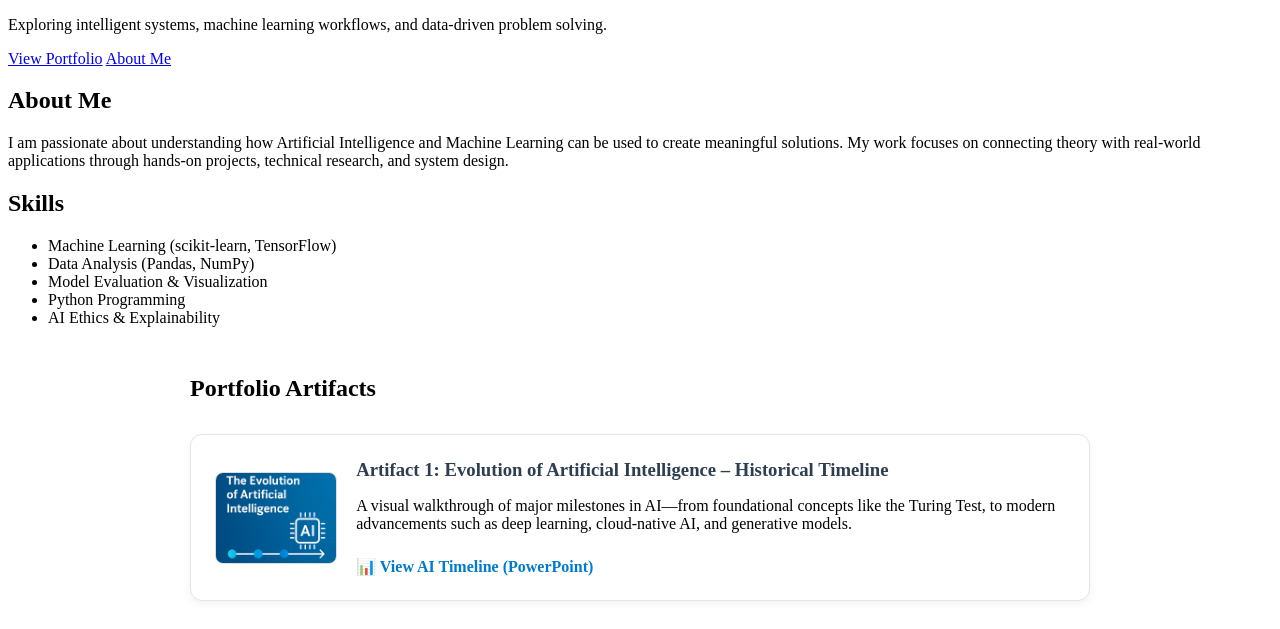
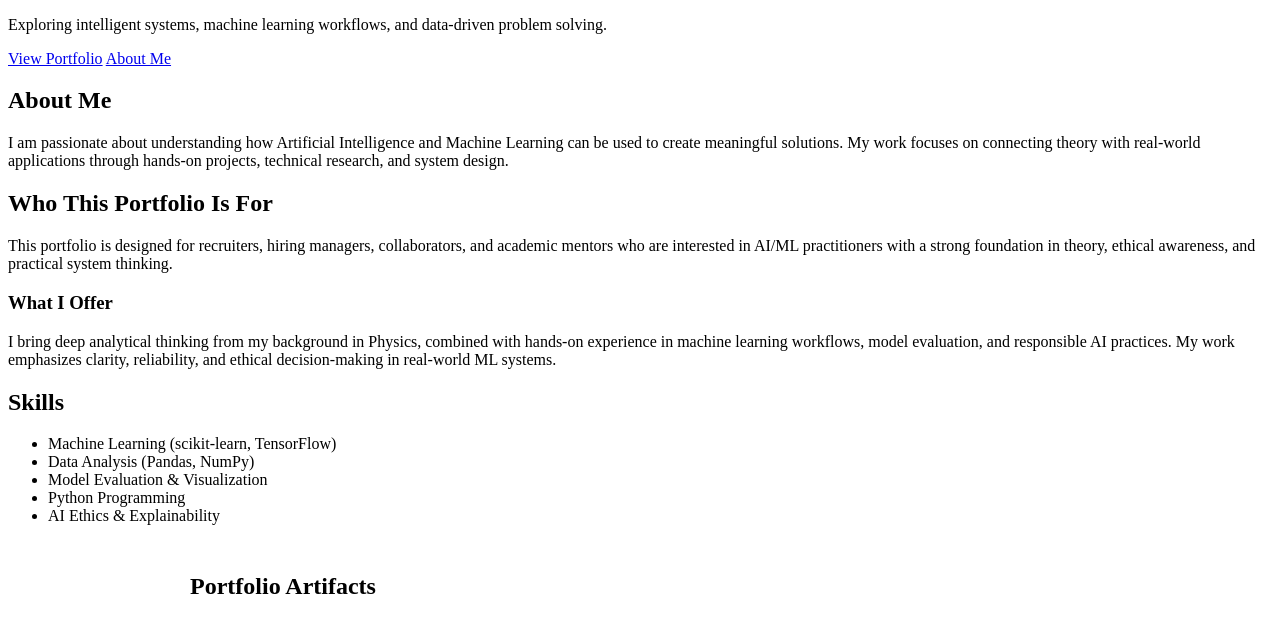
Before and after one commit to ashishdastro/ashish_portfolio, a plain HTML site: page index.html in a window 1280 px wide. Shown: the part 92-721 px from the top of the page. Drawn offline with Linux system fonts and the light colour scheme.

Commit message:
Add target audience and value section to index.html
Added a section detailing the target audience and value of the portfolio.

```diff
--- a/index.html
+++ b/index.html
@@ -34,6 +34,26 @@
       through hands-on projects, technical research, and system design.
     </p>
   </section>
+
+  <!-- ========================= -->
+<!--   TARGET AUDIENCE & VALUE -->
+<!-- ========================= -->
+<section id="audience">
+  <h2>Who This Portfolio Is For</h2>
+  <p>
+    This portfolio is designed for recruiters, hiring managers, collaborators,
+    and academic mentors who are interested in AI/ML practitioners with a strong
+    foundation in theory, ethical awareness, and practical system thinking.
+  </p>
+
+  <h3>What I Offer</h3>
+  <p>
+    I bring deep analytical thinking from my background in Physics, combined with
+    hands-on experience in machine learning workflows, model evaluation, and
+    responsible AI practices. My work emphasizes clarity, reliability, and ethical
+    decision-making in real-world ML systems.
+  </p>
+</section>
 
   <!-- ========================= -->
   <!--          SKILLS           -->
```
